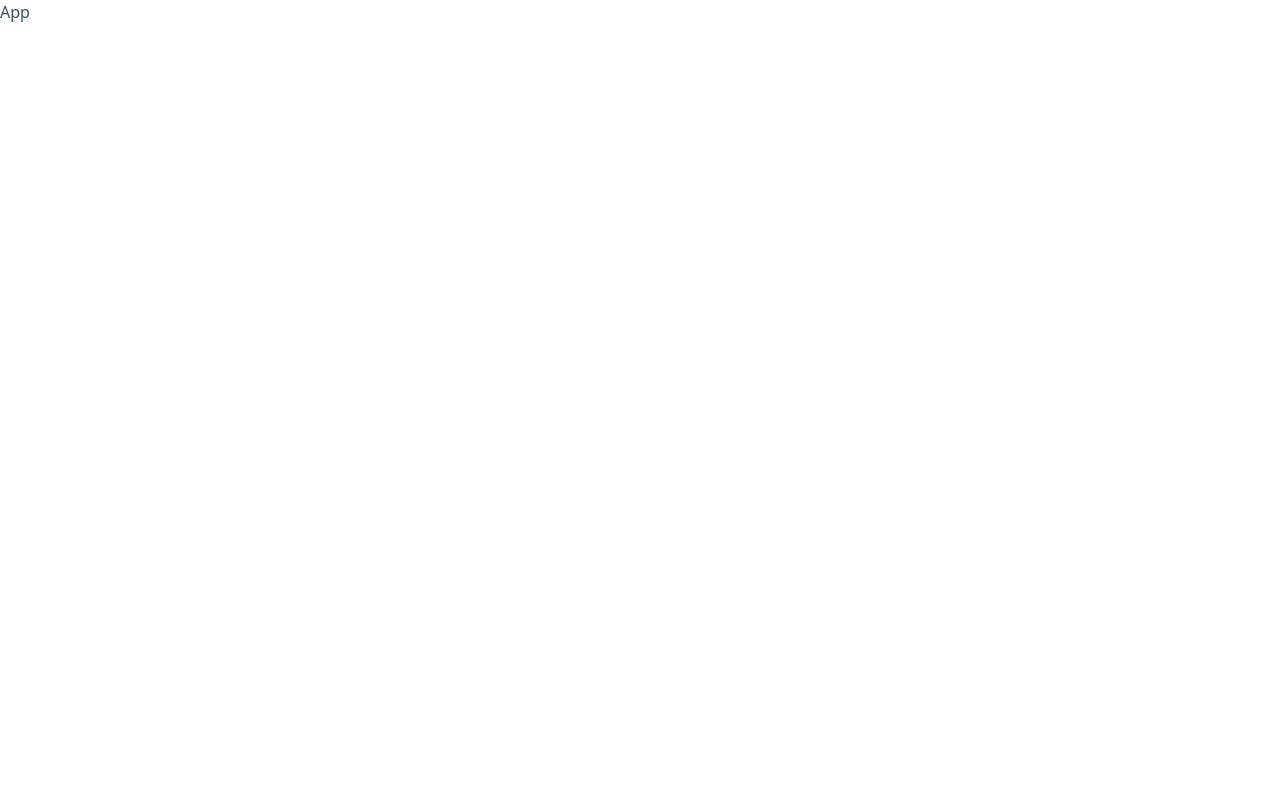
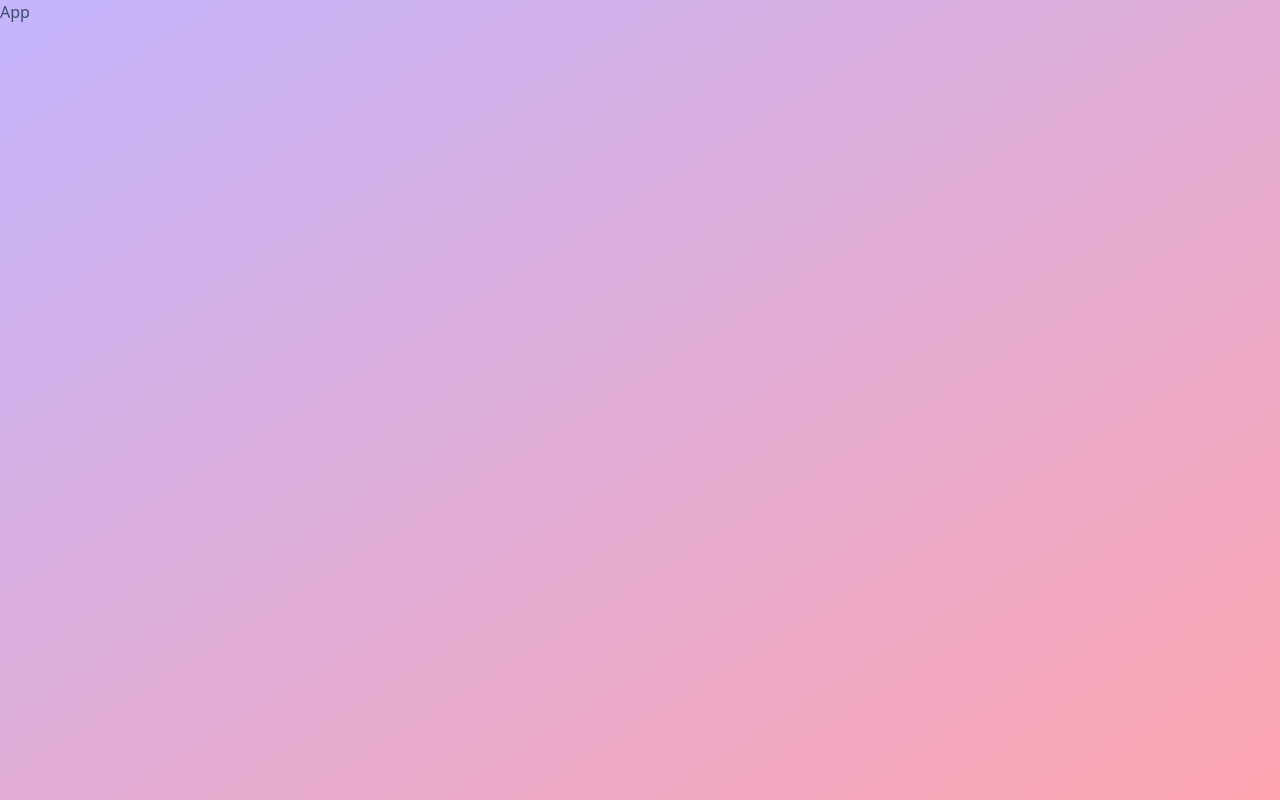
Before and after one commit to femincan/recipify, a React (Vite) app: page / in a window 1280 px wide. Built offline with nearby package versions, Linux system fonts and the light colour scheme.

Commit message:
feat: add gradient page background

```diff
--- a/src/index.css
+++ b/src/index.css
@@ -8,4 +8,8 @@
   #root {
     @apply h-full min-h-screen w-screen max-w-full;
   }
+
+  html {
+    @apply bg-gradient-to-tl from-rose-300 to-violet-300 bg-cover bg-fixed bg-center bg-no-repeat;
+  }
 }
```
